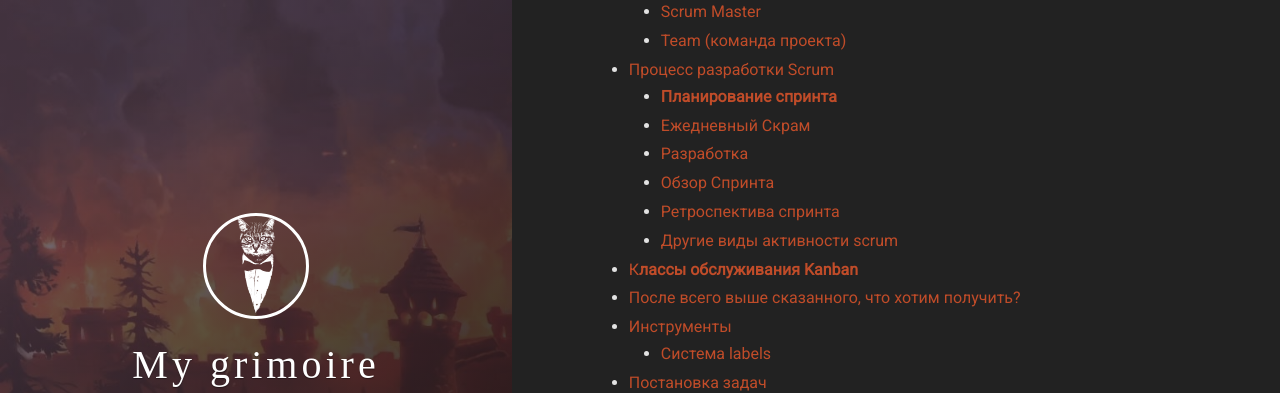
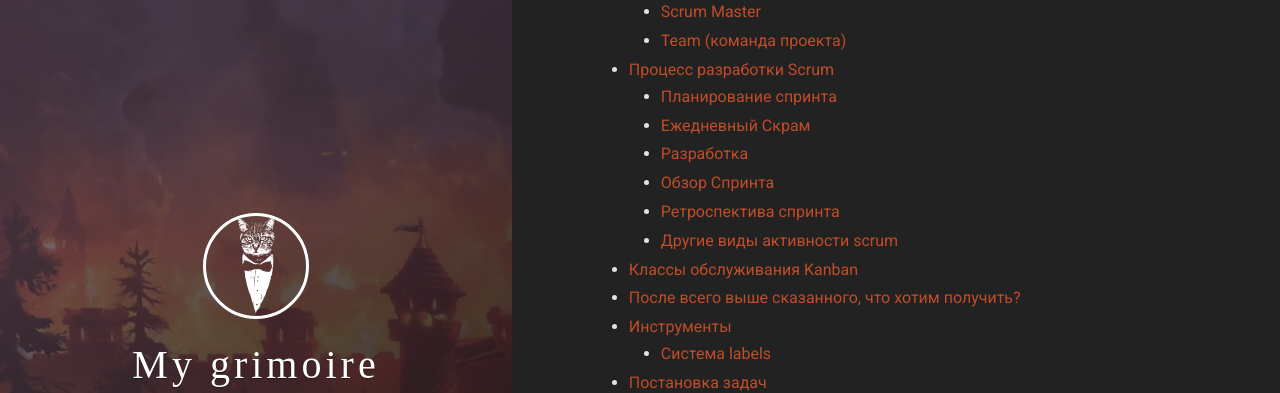
Before and after one commit to sonulen/my_grimoire, a Jekyll site: the page built from _posts/2020-07-19-strelagile.md, in a window 1280 px wide and 900 px high, scrolled down 745 px. Shown: the top 393 px of the window. Built offline with Jekyll 4.4.1, drawn with Linux system fonts in a browser that asks for light colours; some web fonts are replaced; comment, search, counter and statistics services are not loaded; some of the changed text lies outside the part shown.

Commit message:
fix: Подправил разметку

```diff
--- a/_posts/2020-07-19-strelagile.md
+++ b/_posts/2020-07-19-strelagile.md
@@ -25,13 +25,13 @@ Table of Contents:
   - [Scrum Master](#scrum-master)
   - [Team (команда проекта)](#team-команда-проекта)
 - [Процесс разработки Scrum](#процесс-разработки-scrum)
-  - [**Планирование спринта**](#планирование-спринта)
+  - [Планирование спринта](#планирование-спринта)
   - [Ежедневный Скрам](#ежедневный-скрам)
   - [Разработка](#разработка)
   - [Обзор Спринта](#обзор-спринта)
   - [Ретроспектива спринта](#ретроспектива-спринта)
   - [Другие виды активности scrum](#другие-виды-активности-scrum)
-- [К**лассы обслуживания Kanban**](#классы-обслуживания-kanban)
+- [Классы обслуживания Kanban](#классы-обслуживания-kanban)
 - [После всего выше сказанного, что хотим получить?](#после-всего-выше-сказанного-что-хотим-получить)
 - [Инструменты](#инструменты)
   - [Система labels](#система-labels)
@@ -247,7 +247,7 @@ _В наших реалиях_, выделить Product Owner невозмож
 
 ## Процесс разработки Scrum
 
-### **Планирование спринта**
+### Планирование спринта
 
 Планирование спринта производится в начале каждого выбранного периода. На нём обсуждается план действий на текущий спринт, объем работ. Самое главное — выбирается цель спринта и составляется его бэклог (задачи, которые нужно решить в данном цикле).
 
@@ -287,7 +287,7 @@ Update спустя 2 недели:
 
 ---
 
-## К**лассы обслуживания Kanban**
+## Классы обслуживания Kanban
 
 Канбан использует **классы обслуживания** для того, чтобы повысить приоритет определенным типам работ, заказчикам или нивелировать такое воздействие на бизнес, как стоимость задержки. Стоимость задержки – это недополученная прибыль или понесенные издержки из-за не вовремя оказанных услуг. _Сюда же можно отнести блокирование других задач._
 
```
